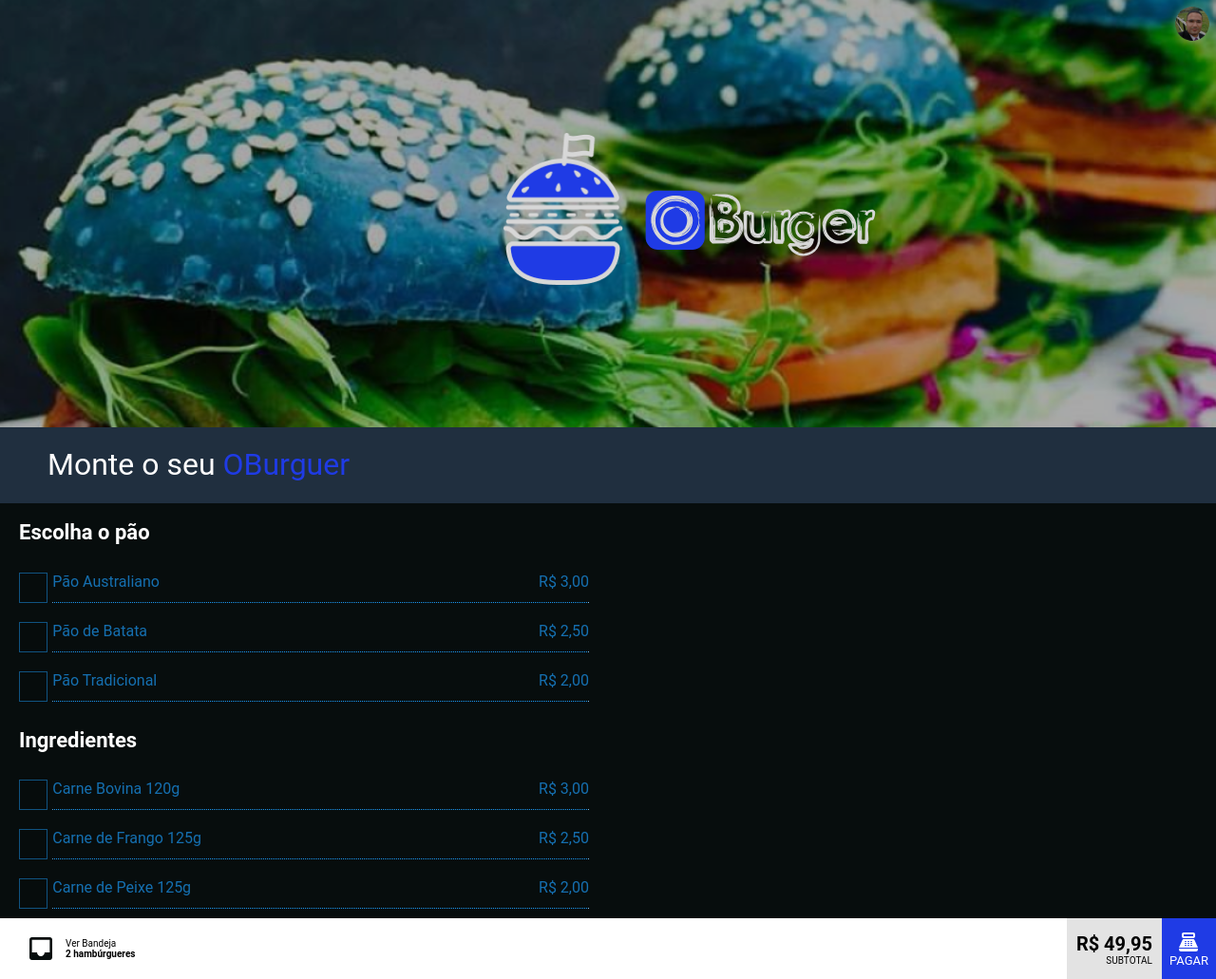
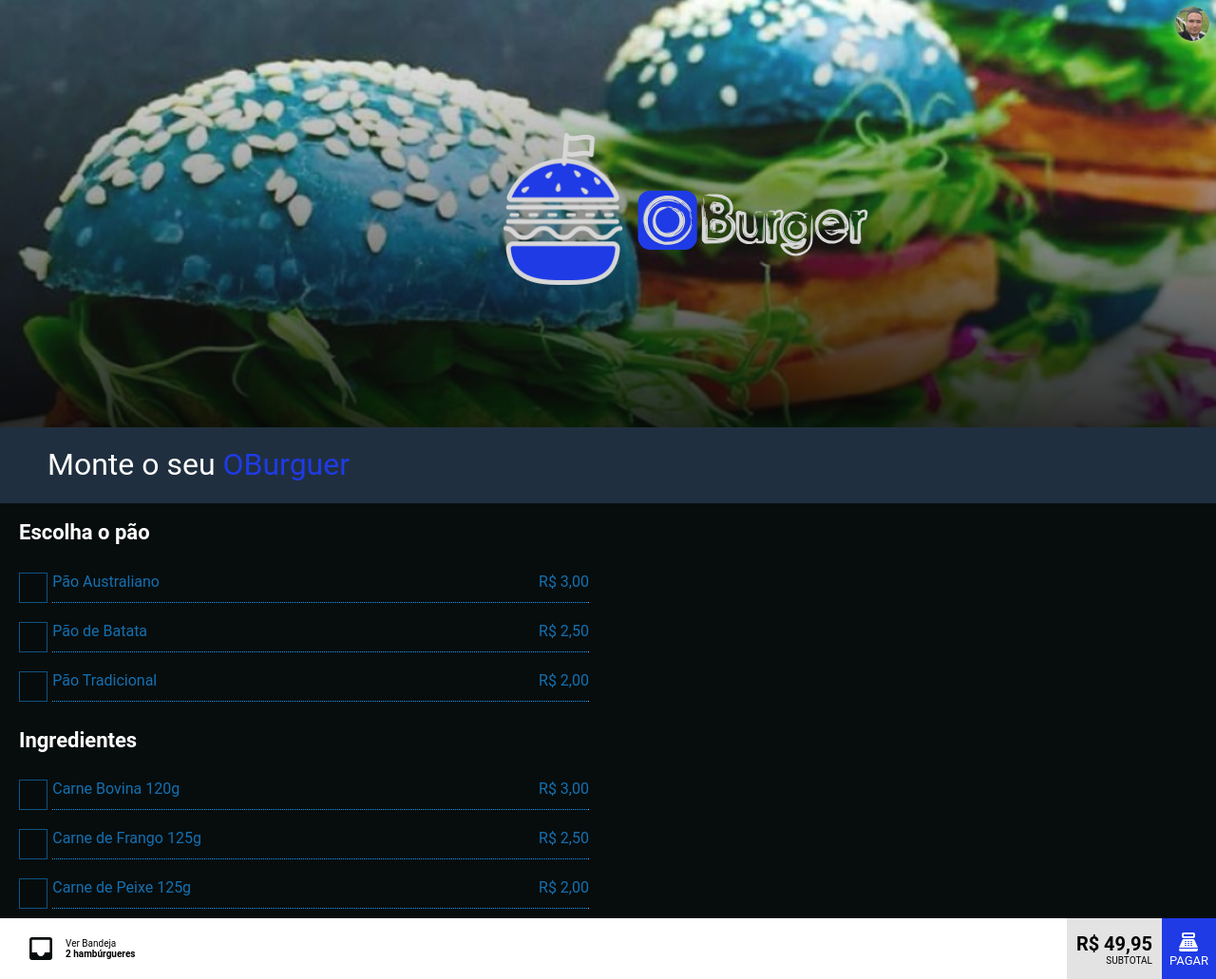
Before and after one commit to Ataize/Oburguer, a website: page app.html in a window 1280 px wide. Shown: the whole page at 95% size. Drawn offline with Linux system fonts and the light colour scheme.

Commit message:
header app

```diff
--- a/assets/sass/app.scss
+++ b/assets/sass/app.scss
@@ -8,12 +8,13 @@
         background-size: cover;
         background-repeat: no-repeat;
         padding: 0px;
+
         .overley {
             position: absolute;
             z-index: 1;
             width: 100%;
             height: 450px;
-            background-color: rgba(0, 0, 0, 0.336);
+            background-image: linear-gradient(to bottom, rgba(255, 255, 255, 0.1), rgba(7,7,7, 0.856));
         }
 
         #img-user {
@@ -28,11 +29,11 @@
                 position: relative;
                 top: 90px;
                 z-index: 1;
-                width: 400px;
+
                 flex-direction: column;
                 align-items: center;
                 margin: 0;
-                width: 400px;
+
                 :first-child{
                     width: 100px;
                     height: 127px;
```
Also changed, not shown: app.html (+1 -3 lines), assets/css/main.css, 1 other file.
